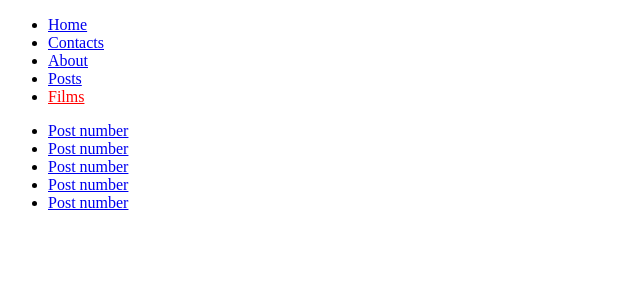
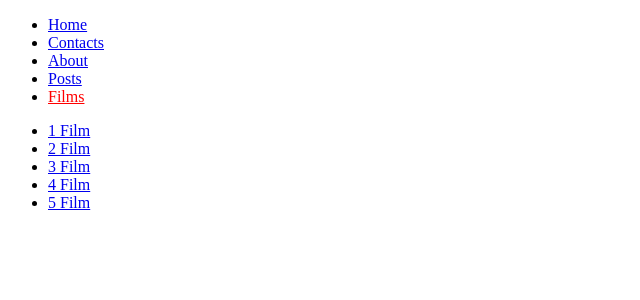
Before and after one commit to YntyCtrl/router-example, a React (Create React App) app: page /films in a window 1280 px wide. Shown: the top 300 px of the page, without its empty margins (0-640 px from the left). Built offline with nearby package versions, Linux system fonts and the light colour scheme.

Commit message:
add function Films

```diff
--- a/src/components/Films/FilmList/FilmList.js
+++ b/src/components/Films/FilmList/FilmList.js
@@ -6,7 +6,7 @@ const FilmList = () => {
   for (let i = 1; i <= 5; i++) {
     results.push(
       <li>
-        <Link to={"/films/" + i}>Post number</Link>
+        <Link to={"/films/" + i}>{i} Film</Link>
       </li>
     );
   }
--- a/src/components/Films/Films.js
+++ b/src/components/Films/Films.js
@@ -1,15 +1,22 @@
 import {  Route } from "react-router";
-import FullPosts from "./FullFilm/FullFilm";
+import FilmList from "./FilmList/FilmList";
 
-import PostsList from "./FilmList/FilmList";
+
+
+import FullFilm from "./FullFilm/FullFilm";
 
 const Films = ({ match }) => {
+
+
+
+
+
   return (
     <div>
       {match.isExact ? (
-        <PostsList />
+        <FilmList />
       ) : (
-        <Route path="/films/:id" component={FullPosts} />
+        <Route path="/films/:id" component={FullFilm} />
       )}
     </div>
   );
--- a/src/components/Films/FullFilm/FullFilm.js
+++ b/src/components/Films/FullFilm/FullFilm.js
@@ -6,7 +6,7 @@ const FullFilm = ({ match }) => {
     <div className={classes.FullFilm}>
       <div className={classes.main}>
         <Link to="/films">Back</Link>
-        <h1>Post {match.params.id}</h1>
+        <h1>{match.params.id} Film </h1>
       </div>
       <div className={classes.info}>
         <h2>Welcome to down town velley</h2>
```
